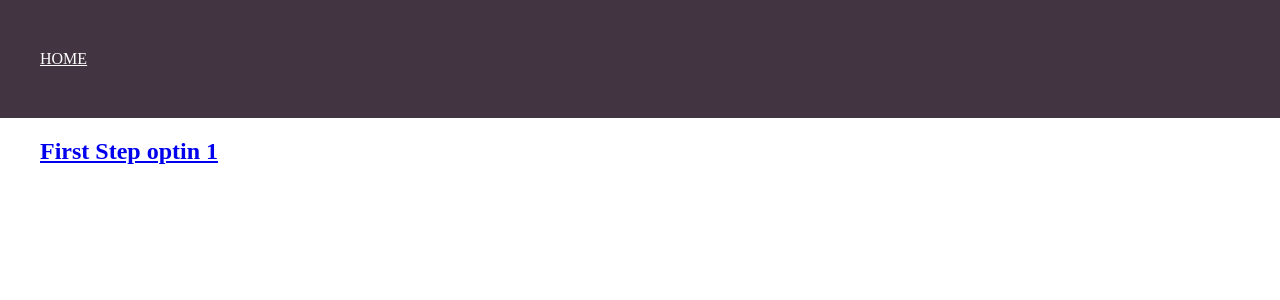
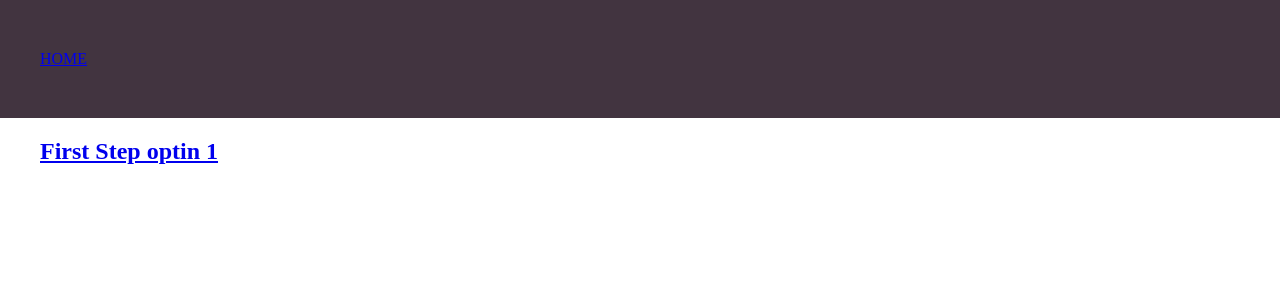
Before and after one commit to puneet-k44/crud, a PHP site: page / in a window 1280 px wide. Shown: the top 300 px of the page. Run offline with PHP 8.4, Linux system fonts and the light colour scheme.

Commit message:
changes in h1 tag and some lines in css

```diff
--- a/css/style.css
+++ b/css/style.css
@@ -19,7 +19,7 @@ fieldset{
 	background-color: #423440;
 }
 .header_area a{
-	color: #fff;
+	color: #fffff;
 }
 fieldset {
     margin-left: 103%;
```
